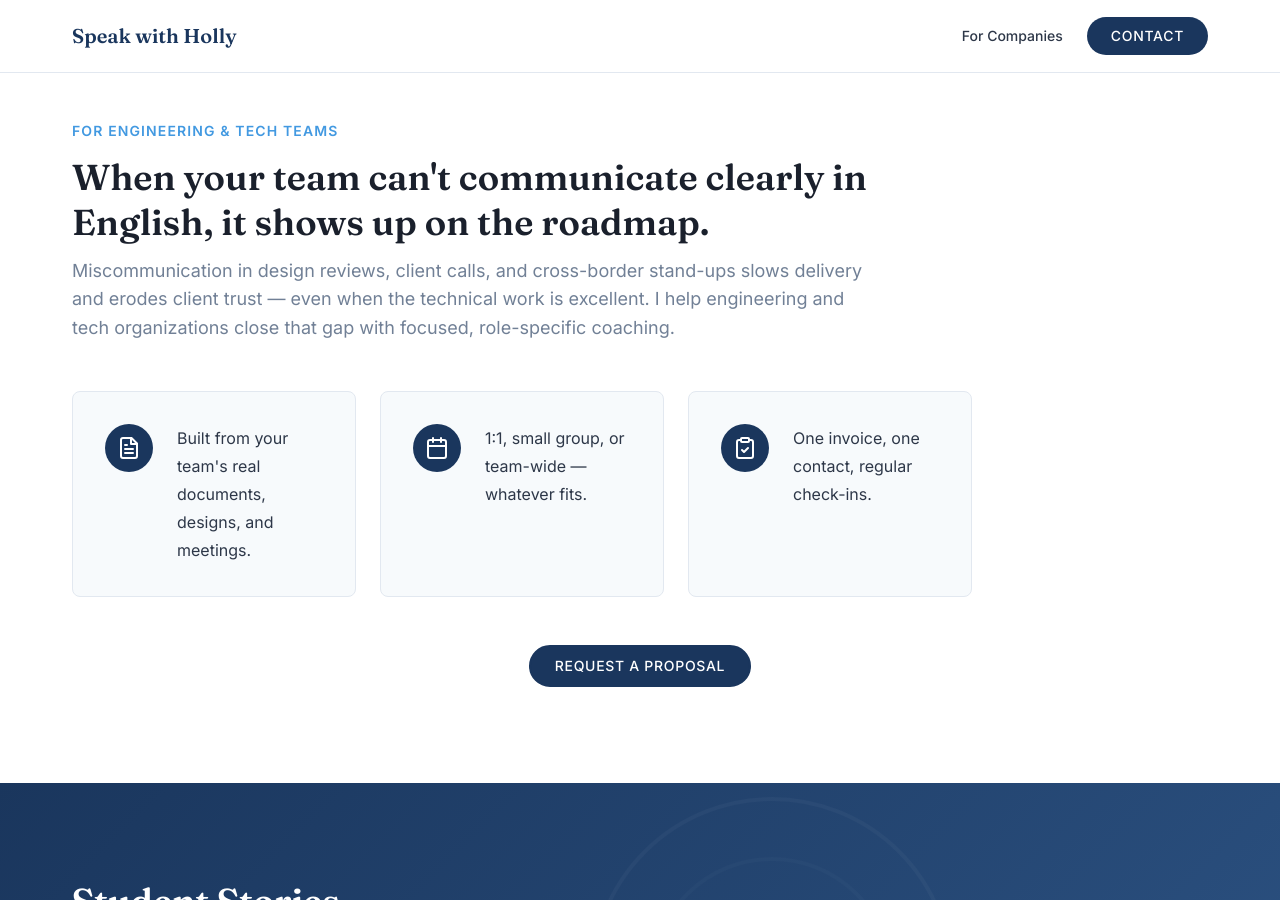
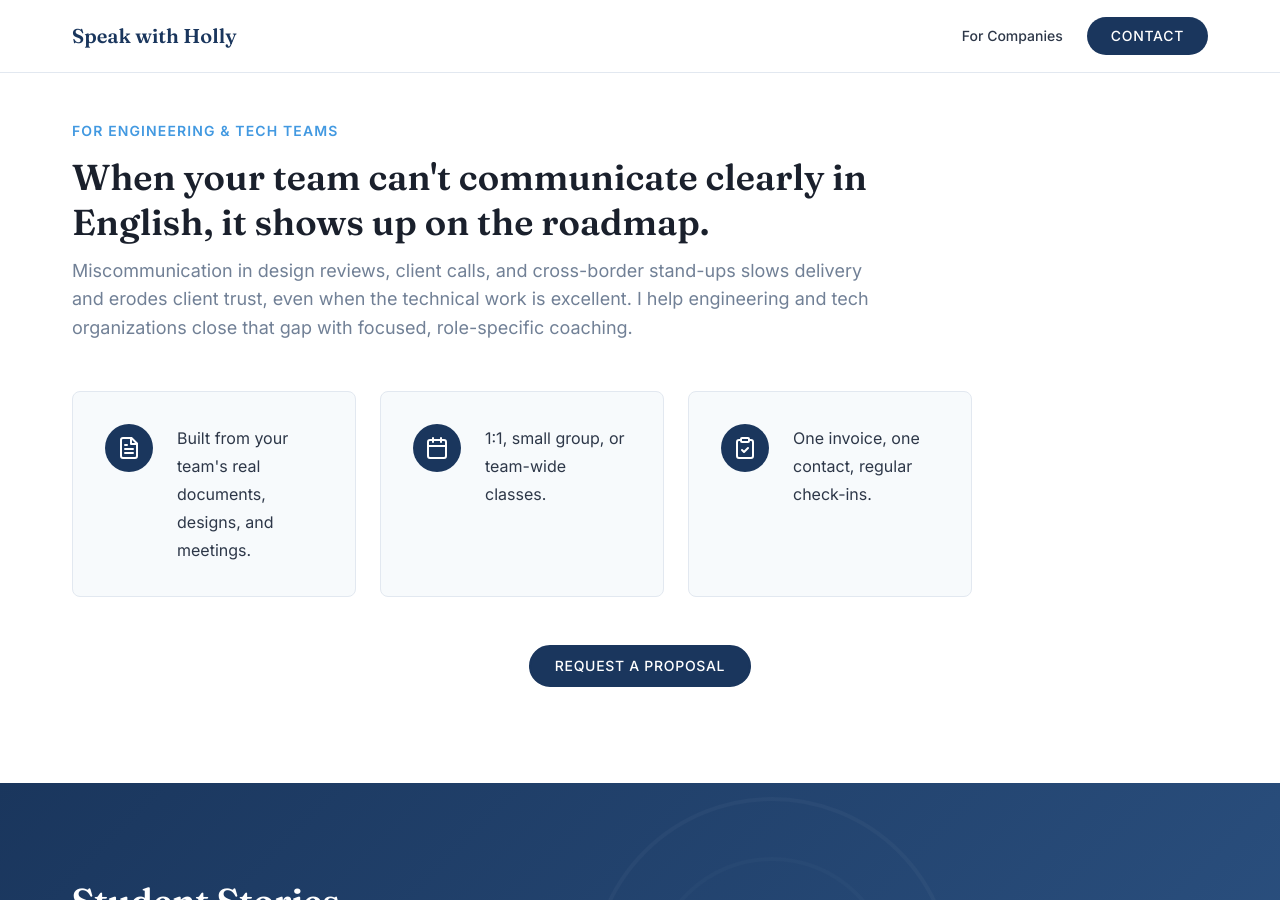
Before and after one commit to nahumgarcia/holly_web, a Jekyll site: the page built from index.html, in a window 1280 px wide and 900 px high, scrolled down 1618 px. Built offline with Jekyll 4.4.1, drawn with Linux system fonts in a browser that asks for light colours.

Commit message:
Remove remaining em dashes from companies copy
Same fix as the hero paragraph: replaced em dashes with commas or
sentence breaks across the companies intro, the flexible-cohorts
point, and the four new FAQ answers.

Co-Authored-By: Claude Sonnet 5 <noreply@anthropic.com>

```diff
--- a/_data/content.yml
+++ b/_data/content.yml
@@ -59,12 +59,12 @@ companies:
   eyebrow: "For Engineering & Tech Teams"
   title: "When your team can't communicate clearly in English, it shows up on the roadmap."
   intro: |
-    Miscommunication in design reviews, client calls, and cross-border stand-ups slows delivery and erodes client trust — even when the technical work is excellent. I help engineering and tech organizations close that gap with focused, role-specific coaching.
+    Miscommunication in design reviews, client calls, and cross-border stand-ups slows delivery and erodes client trust, even when the technical work is excellent. I help engineering and tech organizations close that gap with focused, role-specific coaching.
   points:
     - icon: "file"
       text: "Built from your team's real documents, designs, and meetings."
     - icon: "calendar"
-      text: "1:1, small group, or team-wide — whatever fits."
+      text: "1:1, small group, or team-wide classes."
     - icon: "clipboard"
       text: "One invoice, one contact, regular check-ins."
   cta: "Request a proposal"
@@ -138,19 +138,19 @@ services:
 
   team_training:
     question: "Can you train multiple people at my company?"
-    answer: "Yes. I can teach several people from the same company — whether that's separate 1:1 classes for each person, a small group together, or a mix of both, depending on what suits your team."
+    answer: "Yes. I can teach several people from the same company, whether that's separate 1:1 classes for each person, a small group together, or a mix of both, depending on what suits your team."
 
   billing:
     question: "How does billing work for companies?"
-    answer: "I invoice the company directly. English classes are education services, so under Spanish tax law they're exempt from VAT — invoices apply IRPF withholding instead. I handle the paperwork on my end."
+    answer: "I invoice the company directly. English classes are education services, so under Spanish tax law they're exempt from VAT. Invoices apply IRPF withholding instead. I handle the paperwork on my end."
 
   work_hours:
     question: "Can classes happen during work hours?"
-    answer: "Yes — classes are scheduled at whatever time works for your team during the workday."
+    answer: "Yes, classes are scheduled at whatever time works for your team during the workday."
 
   progress_updates:
     question: "Do you provide progress updates for managers?"
-    answer: "Yes, if it's helpful — I can share periodic progress updates with managers so you can see how the team is coming along."
+    answer: "Yes, if it's helpful. I can share periodic progress updates with managers so you can see how the team is coming along."
 
 # Pricing
 pricing:
```
